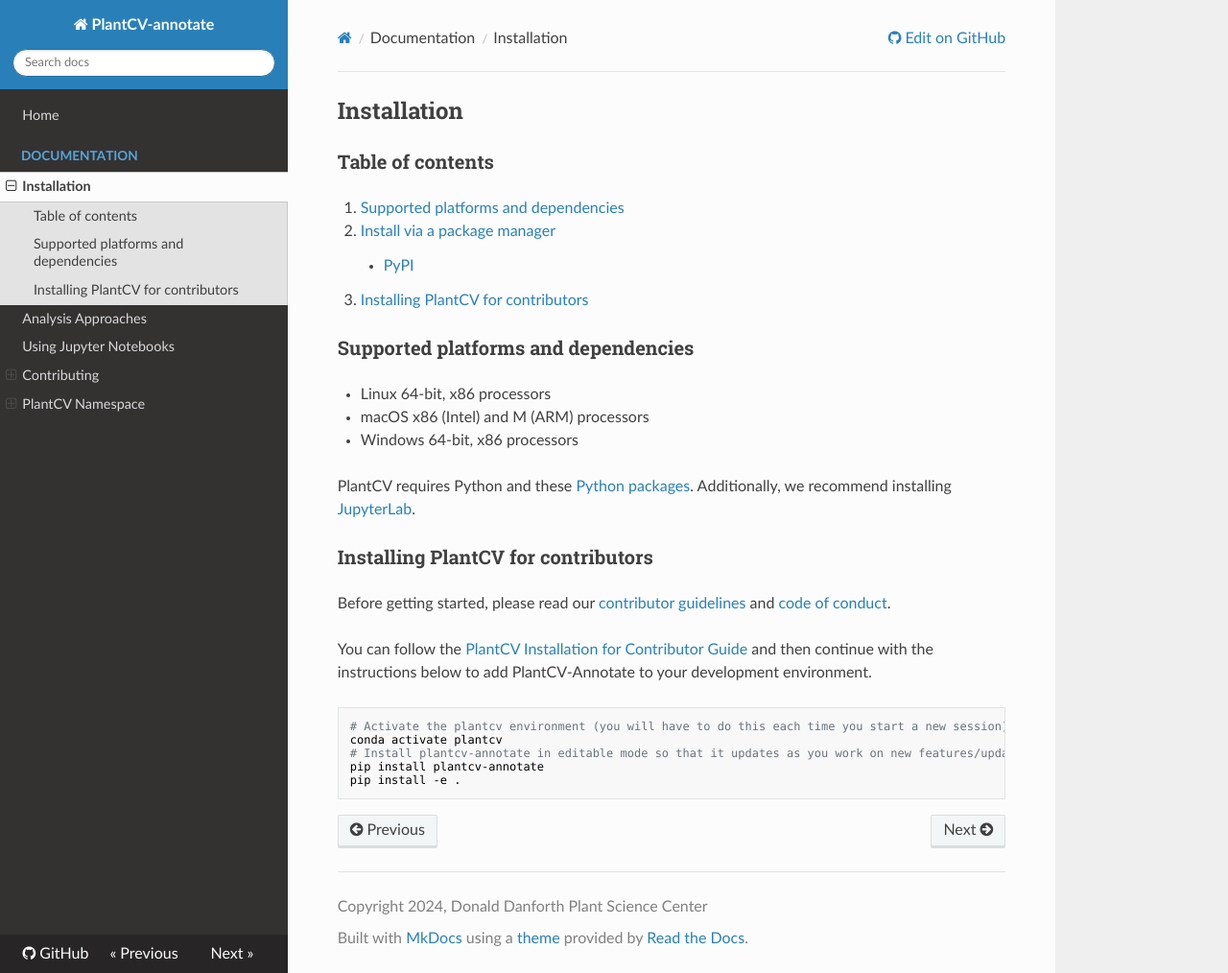
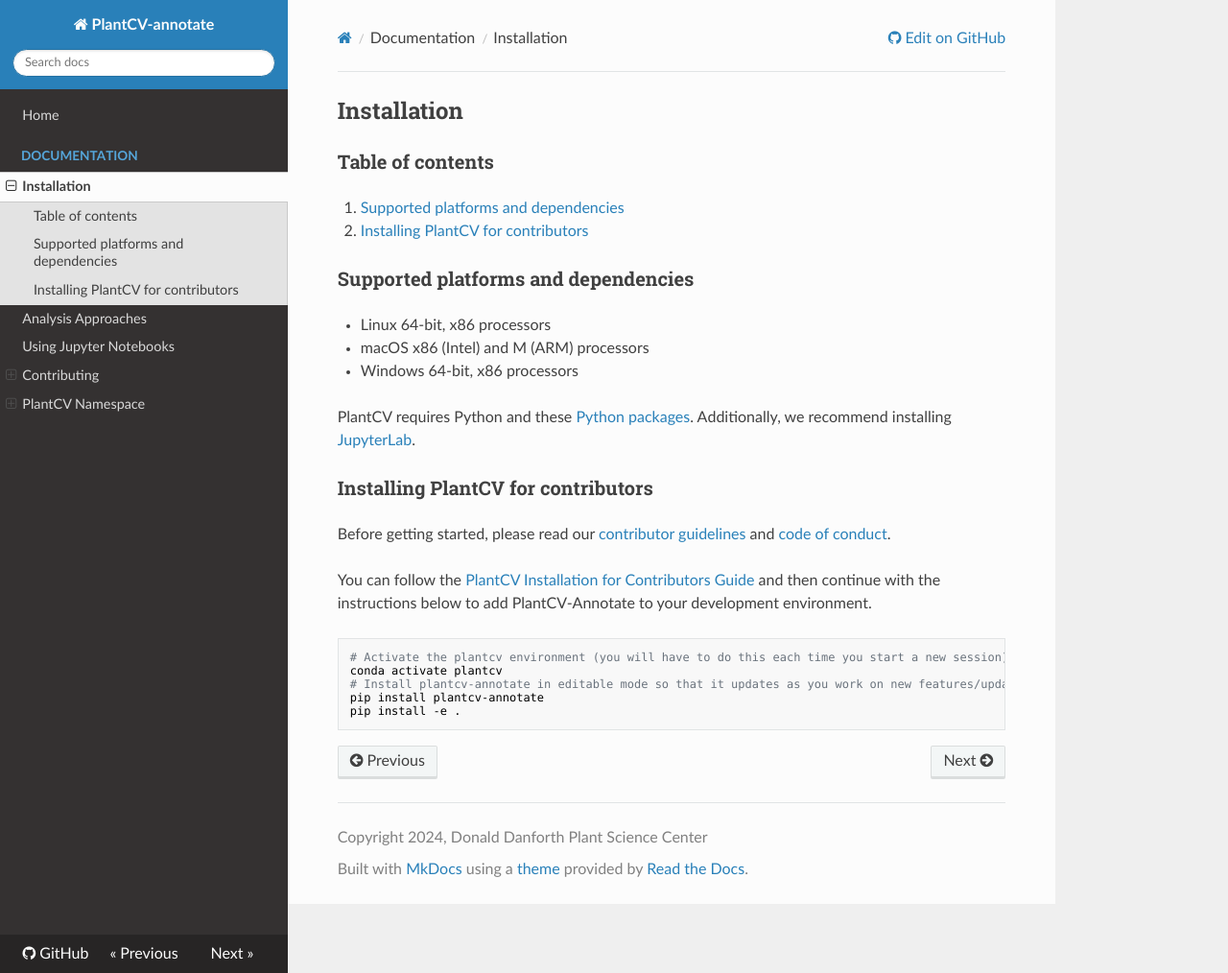
Before and after one commit to danforthcenter/plantcv-annotate, an MkDocs documentation site: the page built from docs/installation.md, in a window 1280 px wide and 1014 px high. Shown: the whole window at 96% size. Built offline with MkDocs 1.6.1, drawn with Linux system fonts in a browser that asks for light colours; nearby versions of some CDN libraries.

Commit message:
Update installation.md
remove nonexistent files

````diff
--- a/docs/installation.md
+++ b/docs/installation.md
@@ -2,9 +2,7 @@
 
 ### Table of contents
 1. [Supported platforms and dependencies](#dependencies)
-2. [Install via a package manager](#install)
-    - [PyPI](#pypi)
-3. [Installing PlantCV for contributors](#contributors)
+2. [Installing PlantCV for contributors](#contributors)
 
 ### Supported platforms and dependencies <a name="dependencies"></a>
 - Linux 64-bit, x86 processors
@@ -17,7 +15,7 @@
 ### Installing PlantCV for contributors <a name="contributors"></a>
 Before getting started, please read our [contributor guidelines](CONTRIBUTING.md) and [code of conduct](CODE_OF_CONDUCT.md).
 
-You can follow the [PlantCV Installation for Contributor Guide](https://plantcv.readthedocs.io/en/latest/installation/#contributors) and then continue with the instructions below to add PlantCV-Annotate to
+You can follow the [PlantCV Installation for Contributors Guide](https://plantcv.readthedocs.io/en/latest/installation/#contributors) and then continue with the instructions below to add PlantCV-Annotate to
 your development environment.
 
 ```bash
````
